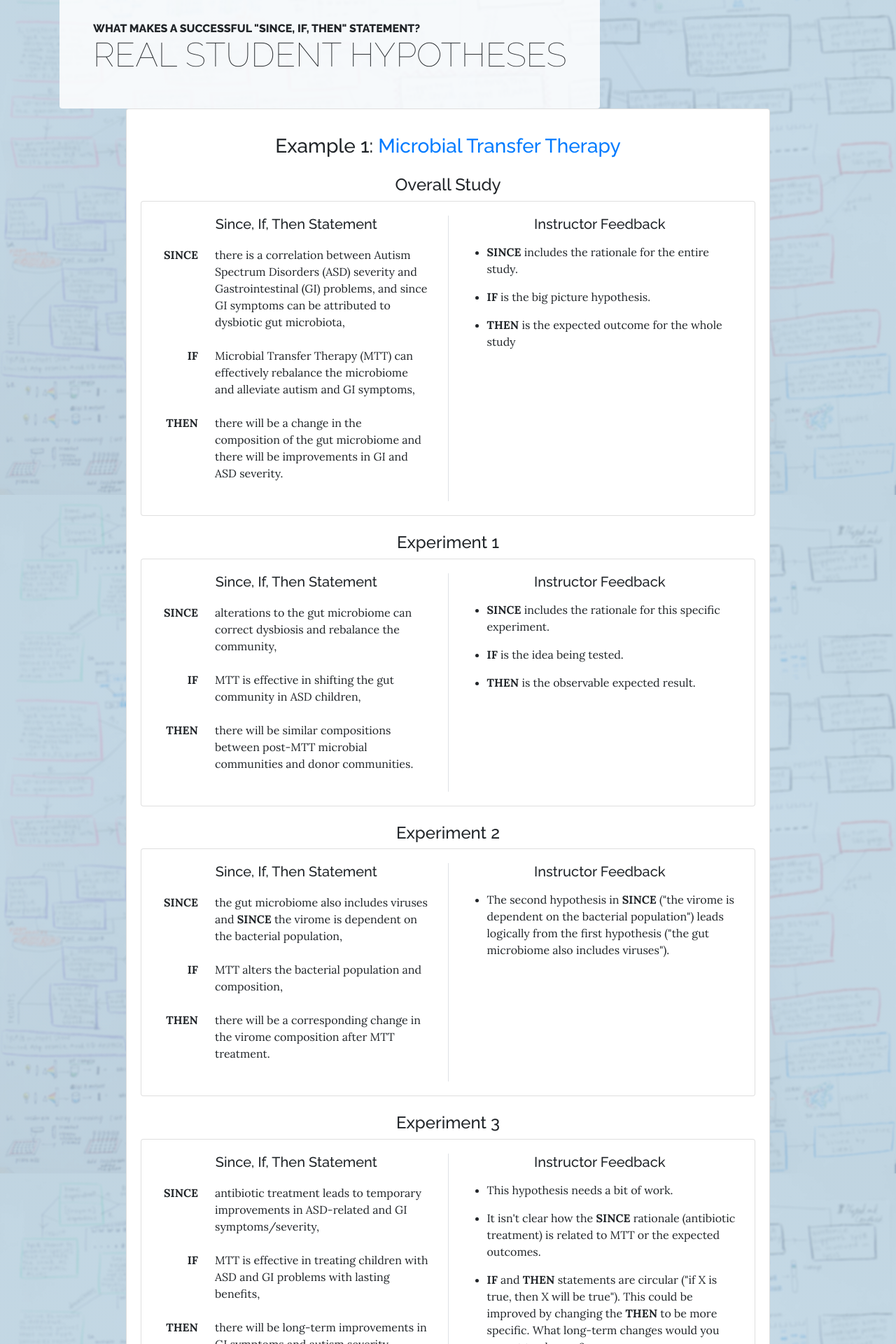
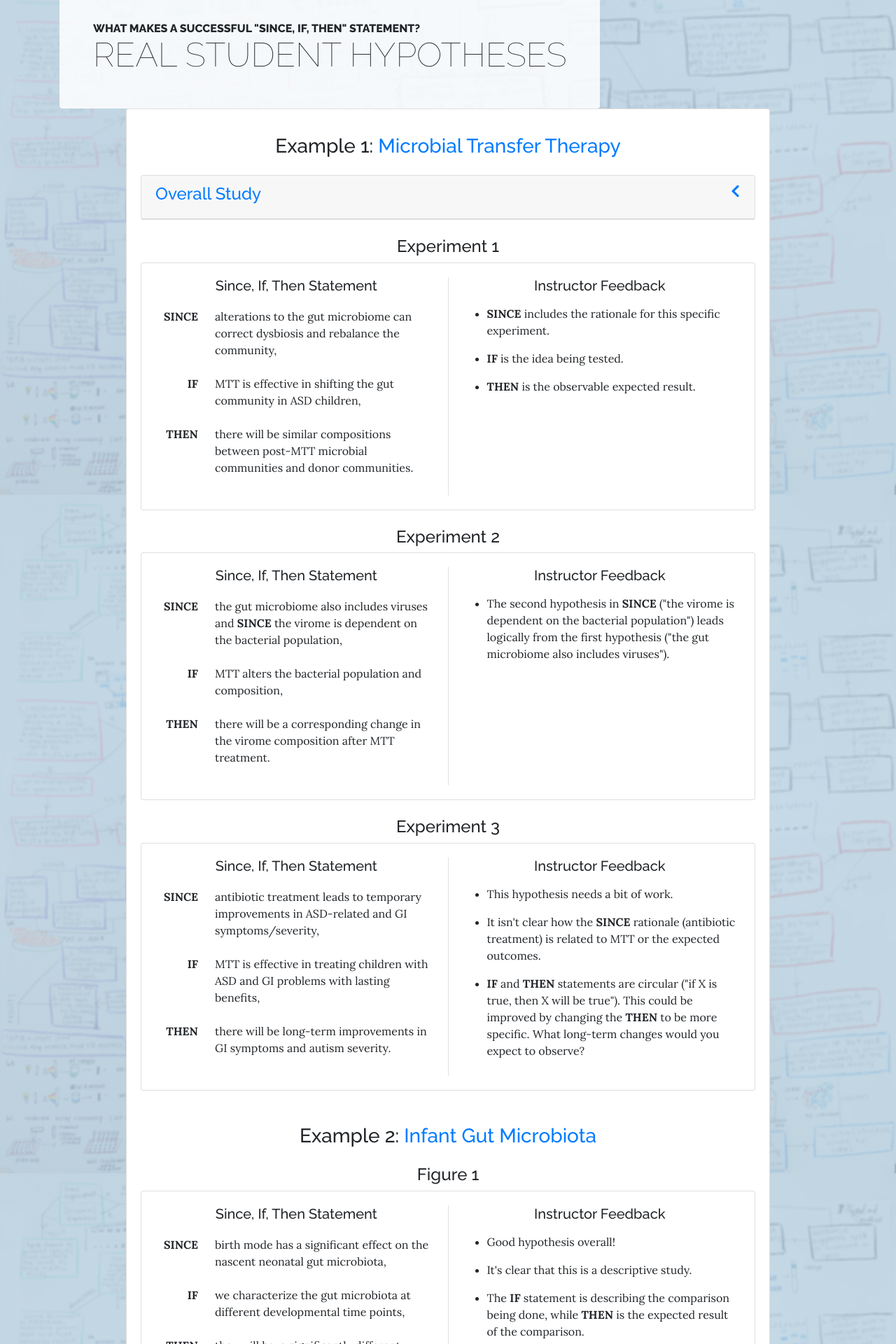
Before and after one commit to woof84/woof84.github.io-creates, a Jekyll site: the page built from e.html, in a window 1280 px wide. Shown: the part 2201-4121 px from the top of the page at 70% size. Built offline with Jekyll 4.4.1, drawn with Linux system fonts in a browser that asks for light colours; nearby versions of some CDN libraries.

Commit message:
Test collapsible for E

```diff
--- a/a.html
+++ b/a.html
@@ -78,10 +78,7 @@ layout: page
                             <!-- if you include something here it will be at the top of all tabs -->
                             <div class="tab-content mt-3 text-center">
                                 <p class="h3">
-                                    <br>
-                                    Examples coming soon!
-                                    <br>
-                                    <br>
+                                    <iframe src="https://ccle.ucla.edu/mod/hvp/embed.php?id=2993876" width="1094" height="1499" frameborder="0" allowfullscreen="allowfullscreen"></iframe><script src="https://ccle.ucla.edu/mod/hvp/library/js/h5p-resizer.js" charset="UTF-8"></script>
                                 </p>
                             </div>
                         </div>
--- a/c.html
+++ b/c.html
@@ -130,8 +130,8 @@ layout: page
                     <div class="card">
                         <div class="card-body">
                             <!-- if you include something here it will be at the top of all tabs -->
-                            <iframe src="https://ccle.ucla.edu/mod/hvp/embed.php?id=2762215" width="1094" height="745" frameborder="0" allowfullscreen="allowfullscreen"></iframe>
-                            <script src="https://ccle.ucla.edu/mod/hvp/library/js/h5p-resizer.js" charset="UTF-8"></script>
+                            <iframe class="mb-3" src="https://ccle.ucla.edu/mod/hvp/embed.php?id=2762215" width="1094" height="745" frameborder="0" allowfullscreen="allowfullscreen"></iframe><script src="https://ccle.ucla.edu/mod/hvp/library/js/h5p-resizer.js" charset="UTF-8"></script>
+                            <iframe src="https://ccle.ucla.edu/mod/hvp/embed.php?id=2946746" width="1094" height="745" frameborder="0" allowfullscreen="allowfullscreen"></iframe><script src="https://ccle.ucla.edu/mod/hvp/library/js/h5p-resizer.js" charset="UTF-8"></script>
                         </div>
                     </div>
                 </div>
--- a/css/custom.css
+++ b/css/custom.css
@@ -98,3 +98,10 @@ body {
     padding-top:0!important;
   }
 }
+
+.card-header .fa {
+  transition: .3s transform ease-in-out;
+}
+.card-header .collapsed .fa {
+  transform: rotate(90deg);
+}
--- a/e.html
+++ b/e.html
@@ -137,8 +137,15 @@ layout: page
                                 <h3 class="text-center">Example 1: <a href="https://microbiomejournal.biomedcentral.com/articles/10.1186/s40168-016-0225-7?sap-outbound-id=59B4908C4DD66E2B3E14234738AF54E708A355BF " target="_blank">Microbial Transfer Therapy</a></h3>
 
                                 <!--Overall Study-->
-                                <h4 class="text-center mt-4">Overall Study</h4>
-                                <div class="card card-body">
+                                <div class="card mt-4">
+                                    <h5 class="card-header">
+                                        <a class="collapsed d-block" data-toggle="collapse" href="#collapse-collapsed" aria-expanded="true" aria-controls="collapse-collapsed" id="heading-collapsed">
+                                            <i class="fa fa-chevron-down float-right"></i>
+                                            <h4>Overall Study</h4>
+                                        </a>
+                                    </h5>
+                                    <div id="collapse-collapsed" class="collapse" aria-labelledby="heading-collapsed">
+                                        <div class="card-body">
                                             <div class="row">
                                                 <div class="col-md border-right border-md">
                                                     <h5 class="text-center">Since, If, Then Statement</h5>
@@ -166,6 +173,8 @@ layout: page
                                                         <li class="mt-3"><strong>IF</strong> is the big picture hypothesis.</li>
                                                         <li class="mt-3"><strong>THEN</strong> is the expected outcome for the whole study</li>
                                                     </ul>
+                                                </div>
+                                            </div>
                                         </div>
                                     </div>
                                 </div>
--- a/r.html
+++ b/r.html
@@ -103,6 +103,7 @@ layout: page
                             <div class="tab-content mt-3">
                                 <iframe src="https://ccle.ucla.edu/mod/hvp/embed.php?id=2822027" width="1094" height="745" frameborder="0" allowfullscreen="allowfullscreen"></iframe>
                                 <script src="https://ccle.ucla.edu/mod/hvp/library/js/h5p-resizer.js" charset="UTF-8"></script>
+                                <iframe src="https://ccle.ucla.edu/mod/hvp/embed.php?id=2993876" width="1010" height="745" frameborder="0" allowfullscreen="allowfullscreen"></iframe><script src="https://ccle.ucla.edu/mod/hvp/library/js/h5p-resizer.js" charset="UTF-8"></script>
                             </div>
                         </div>
                     </div>
```
Also changed, not shown: 7 other files. Lines whose indentation alone changed are shown as unchanged.
